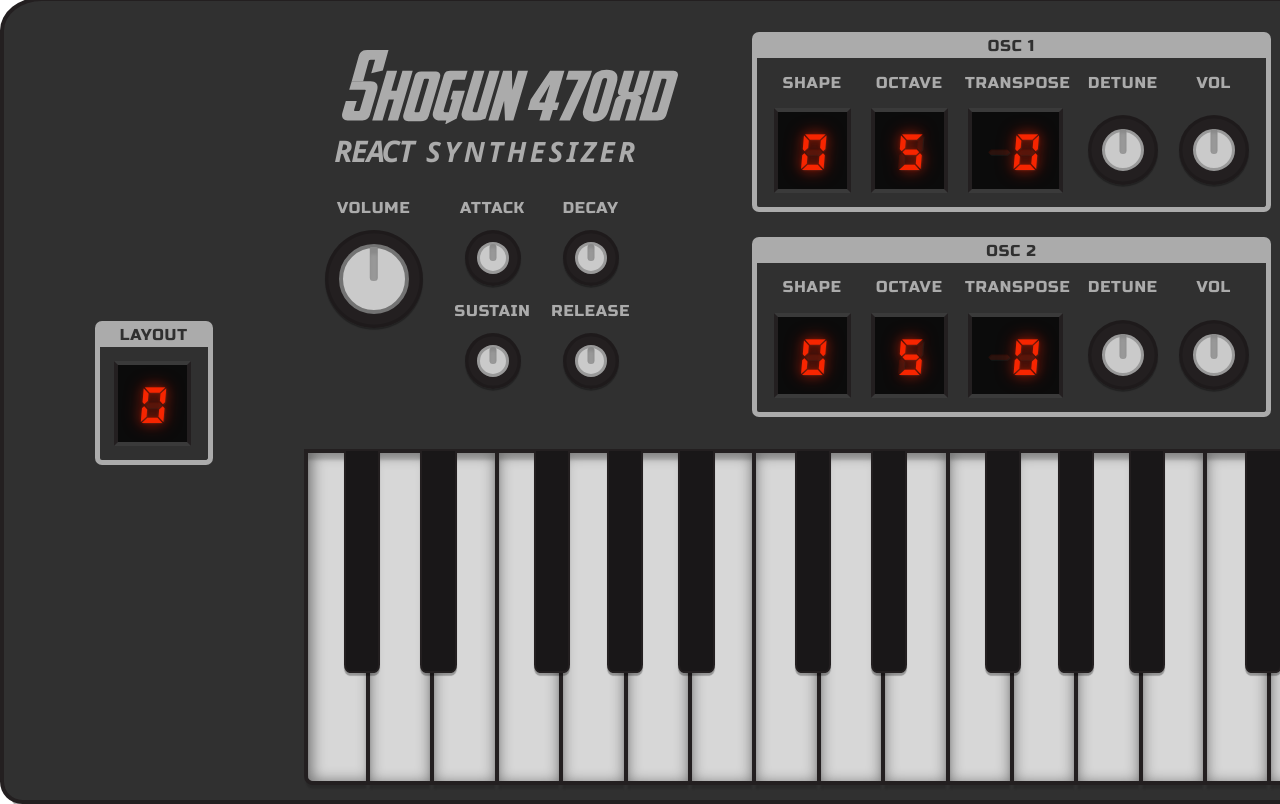
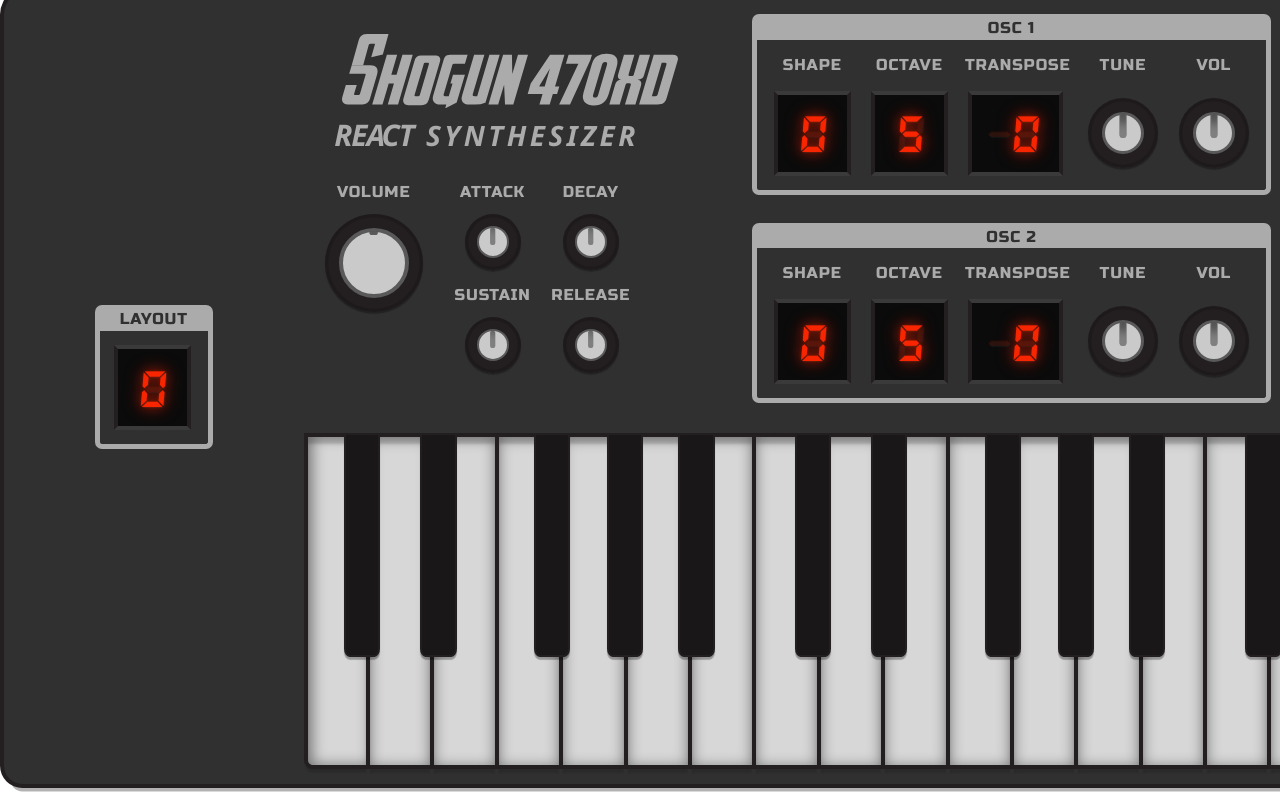
Before and after one commit to adamhari/piano-roll, a React (Create React App) app: page / in a window 1280 px wide. Shown: the top 804 px of the page. Built offline with nearby package versions, Linux system fonts and the light colour scheme.

Commit message:
add filter UI

```diff
--- a/src/App.js
+++ b/src/App.js
@@ -14,7 +14,7 @@ class App extends Component {
     this.octaves = props.octaves;
     this.voices = {};
 
-    if (!this.octaves || this.octaves > 10 || !Number.isInteger(this.octaves)) {
+    if (!this.octaves || !Number.isInteger(this.octaves) || this.octaves > 10 || this.octaves < 4) {
       this.octaves = 4;
     }
 
@@ -278,7 +278,14 @@ class App extends Component {
   };
 
   handleMouseWheelControl = (activeControl, activeControlType, e) => {
-    console.log("handleMouseWheelControl", activeControl, activeControlType, e);
+    console.log("handleMouseWheelControl", activeControl, activeControlType, e.deltaY);
+
+    const { pixelStep } = CONTROL_TYPES[activeControlType];
+
+    const change = e.deltaY > 0 ? -1 : 1;
+    const value = change * Math.round(5 / pixelStep);
+    this.changeControlValue(activeControl, value);
+    return false;
   };
 
   activateControl = (activeControl, activeControlType, screenY) => {
--- a/src/components/Piano.js
+++ b/src/components/Piano.js
@@ -6,6 +6,13 @@ import { CONTROLS } from "../js/statics";
 
 const Piano = props => {
   const { attack, decay, detune, gain, layout, master, octave, release, shape, sustain, transpose } = props;
+
+  const renderGlobalSection = () => (
+    <div id="pr-global-section">
+      {renderLogo()}
+      {renderGlobalControls()}
+    </div>
+  );
 
   const renderLogo = () => (
     <div id="pr-logo-section">
@@ -131,7 +138,7 @@ const Piano = props => {
           <PianoKnobControl
             {...props}
             name="detune"
-            label="detune"
+            label="tune"
             size="medium"
             min={CONTROLS.detune.range.min}
             max={CONTROLS.detune.range.max}
@@ -157,7 +164,7 @@ const Piano = props => {
           <PianoKnobControl
             {...props}
             name="detune"
-            label="detune"
+            label="tune"
             size="medium"
             min={CONTROLS.detune.range.min}
             max={CONTROLS.detune.range.max}
@@ -177,6 +184,52 @@ const Piano = props => {
     </div>
   );
 
+  const renderFilter = () => (
+    <div id="pr-filter">
+      <div className="pr-filter-label">
+          FILTER
+        </div>
+      <div className="pr-filter-controls-container">
+        <PianoKnobControl
+          {...props}
+          name="master"
+          label="volume"
+          size="large"
+          min={CONTROLS.master.range.min}
+          max={CONTROLS.master.range.max}
+          value={master}
+        />
+        <PianoKnobControl
+          {...props}
+          name="master"
+          label="volume"
+          size="large"
+          min={CONTROLS.master.range.min}
+          max={CONTROLS.master.range.max}
+          value={master}
+        />
+        <PianoKnobControl
+          {...props}
+          name="master"
+          label="volume"
+          size="large"
+          min={CONTROLS.master.range.min}
+          max={CONTROLS.master.range.max}
+          value={master}
+        />
+        <PianoKnobControl
+          {...props}
+          name="master"
+          label="volume"
+          size="large"
+          min={CONTROLS.master.range.min}
+          max={CONTROLS.master.range.max}
+          value={master}
+        />
+      </div>
+    </div>
+  )
+
   return (
     <div id="pr-piano">
       <div id="pr-piano-left">
@@ -186,11 +239,9 @@ const Piano = props => {
       </div>
       <div id="pr-piano-right">
         <div id="pr-piano-right-top">
-          <div id="pr-global-section">
-            {renderLogo()}
-            {renderGlobalControls()}
-          </div>
-          <div id="pr-piano-top-controls">{renderOscillators()}</div>
+          {renderGlobalSection()}
+          {renderOscillators()}
+          {renderFilter()}
         </div>
         <div id="pr-piano-right-bottom">
           <PianoKeys {...props} />
--- a/src/styles/_variables.scss
+++ b/src/styles/_variables.scss
@@ -12,7 +12,7 @@ $color-digital-background: #0b0b0b;
 $color-digital-text: #ff2600;
 $color-knob-rubber: #231f20;
 $color-knob-metal: #cacaca;
-$color-knob-dial: #999;
+$color-knob-dial: #333;
 
 $piano-border: solid #231f20 0.15rem;
 $key-border: solid #231f20 0.075rem;
@@ -33,5 +33,5 @@ $black-key-shadow-outset-active: 0 0.075rem 0.00625rem 0rem rgba(0,0,0,0.3);
 $knob-shadow-inset: inset 0 0 0rem 0.125rem rgba(0,0,0,0.15);
 $knob-shadow-outset: 0 0.0625rem 2rem 0 rgba(0,0,0,0.45);
 
-$knob-dial-shadow-inset: inset 0rem 0.125rem 0.125rem 0.00625rem rgba(0,0,0, 0.1);
-$knob-large-dial-shadow-inset: inset 0rem 0.25rem 0.125rem 0.0125rem rgba(0,0,0 ,0.1);
+$knob-dial-shadow-inset: inset 0rem -0.5rem 0.3125rem 0 rgba(255,255,255, 0.375);
+$knob-large-dial-shadow-inset: inset 0rem -0.25rem 0.3125rem 0 rgba(255,255,255, 0.375);
--- a/src/styles/index.css
+++ b/src/styles/index.css
@@ -49,7 +49,7 @@ body {
   -webkit-box-align: center;
       -ms-flex-align: center;
           align-items: center;
-  height: 100vh;
+  height: 96vh;
 }
 
 #pr-piano {
@@ -152,11 +152,14 @@ body {
   -webkit-box-direction: normal;
       -ms-flex-flow: column nowrap;
           flex-flow: column nowrap;
+  -webkit-box-pack: center;
+      -ms-flex-pack: center;
+          justify-content: center;
   text-align: center;
 }
 
 #pr-oscillators .pr-oscillator-container {
-  margin: 0.4375rem 0;
+  margin: 0.5rem 0;
 }
 
 #pr-oscillators .pr-oscillator-container .pr-oscillator-label {
@@ -188,9 +191,20 @@ body {
 
 #pr-filter {
   height: 100%;
+  padding: 1rem;
   display: -webkit-box;
   display: -ms-flexbox;
   display: flex;
+  -webkit-box-pack: start;
+      -ms-flex-pack: start;
+          justify-content: flex-start;
+  -webkit-box-align: center;
+      -ms-flex-align: center;
+          align-items: center;
+  -webkit-box-orient: vertical;
+  -webkit-box-direction: normal;
+      -ms-flex-flow: column nowrap;
+          flex-flow: column nowrap;
 }
 
 #pr-filter .pr-filter-label {
@@ -203,8 +217,27 @@ body {
   padding: 0.1875rem 0 0.09375rem;
   color: #303030;
   background-color: #ababab;
-  border-top-left-radius: 0.1875rem;
-  border-top-right-radius: 0.1875rem;
+  border-top-left-radius: 0.25rem;
+  border-top-right-radius: 0.25rem;
+  width: 100%;
+  text-align: center;
+}
+
+#pr-filter .pr-filter-controls-container {
+  border: solid #ababab 0.1875rem;
+  border-top: none;
+  border-top-left-radius: 0;
+  border-top-right-radius: 0;
+  border-bottom-left-radius: 0.25rem;
+  border-bottom-right-radius: 0.25rem;
+  height: 100%;
+  display: -ms-grid;
+  display: grid;
+  -ms-grid-columns: auto auto;
+      grid-template-columns: auto auto;
+  -ms-grid-rows: auto auto;
+      grid-template-rows: auto auto;
+  padding: 0.5rem;
 }
 
 /***************************************
@@ -385,14 +418,14 @@ body {
   -webkit-transform: translateY(-50%);
           transform: translateY(-50%);
   border-radius: 50%;
-  border: solid #999 0.125rem;
+  border: solid #595959 0.1rem;
   background-color: #cacaca;
 }
 
 .pr-knob-control-container .pr-knob:after {
   content: '';
   display: block;
-  width: 0.25rem;
+  width: 0.2rem;
   height: 0.625rem;
   margin: auto;
   position: absolute;
@@ -400,13 +433,13 @@ body {
   left: 50%;
   -webkit-transform: translateX(-50%);
           transform: translateX(-50%);
-  border-top-left-radius: 0.125rem;
-  border-top-right-radius: 0.125rem;
+  border-top-left-radius: 0.075rem;
+  border-top-right-radius: 0.075rem;
   border-bottom-left-radius: 0.125rem;
   border-bottom-right-radius: 0.125rem;
-  background-color: #999;
-  -webkit-box-shadow: inset 0rem 0.125rem 0.125rem 0.00625rem rgba(0, 0, 0, 0.1);
-  box-shadow: inset 0rem 0.125rem 0.125rem 0.00625rem rgba(0, 0, 0, 0.1);
+  background-color: #333;
+  -webkit-box-shadow: inset 0rem -0.5rem 0.3125rem 0 rgba(255, 255, 255, 0.375);
+  box-shadow: inset 0rem -0.5rem 0.3125rem 0 rgba(255, 255, 255, 0.375);
 }
 
 .pr-knob-control-container.medium {
@@ -434,11 +467,14 @@ body {
 .pr-knob-control-container.medium .pr-knob:after {
   width: 0.25rem;
   height: 0.875rem;
+  top: 0.5625rem;
+  -webkit-box-shadow: inset 0rem -0.5rem 0.3125rem 0 rgba(255, 255, 255, 0.375);
+  box-shadow: inset 0rem -0.5rem 0.3125rem 0 rgba(255, 255, 255, 0.375);
 }
 
 .pr-knob-control-container.large {
   width: 5rem;
-  height: 5rem;
+  height: rem;
 }
 
 .pr-knob-control-container.large .pr-knob-control-value {
@@ -462,19 +498,20 @@ body {
 .pr-knob-control-container.large .pr-knob:before {
   width: 2.5rem;
   height: 2.5rem;
-  border: solid #737373 0.15rem;
+  border: solid #595959 0.16rem;
 }
 
 .pr-knob-control-container.large .pr-knob:after {
   top: 0.625rem;
-  height: 1.2rem;
-  width: 0.3rem;
-  -webkit-box-shadow: inset 0rem 0.25rem 0.125rem 0.0125rem rgba(0, 0, 0, 0.1);
-  box-shadow: inset 0rem 0.25rem 0.125rem 0.0125rem rgba(0, 0, 0, 0.1);
+  height: 0.125rem;
+  width: 0.3125rem;
+  -webkit-box-shadow: inset 0rem -0.25rem 0.3125rem 0 rgba(255, 255, 255, 0.375);
+  box-shadow: inset 0rem -0.25rem 0.3125rem 0 rgba(255, 255, 255, 0.375);
   border-top-left-radius: 0.05rem;
   border-top-right-radius: 0.05rem;
-  border-bottom-left-radius: 0.125rem;
-  border-bottom-right-radius: 0.125rem;
+  border-bottom-left-radius: 0.0625rem;
+  border-bottom-right-radius: 0.0625rem;
+  background-color: black;
 }
 
 /***************************************
--- a/src/styles/index.scss
+++ b/src/styles/index.scss
@@ -20,7 +20,7 @@ body {
   display: flex;
   // justify-content:center;
   align-items: center;
-  height: 100vh;
+  height: 96vh;
 }
 
 #pr-piano {
@@ -111,10 +111,11 @@ body {
   height: 100%;
   display: flex;
   flex-flow: column nowrap;
+  justify-content: center;
   text-align: center;
 
   .pr-oscillator-container {
-    margin: 0.4375rem 0;
+    margin: 0.5rem 0;
 
     .pr-oscillator-label {
       @include control-outline-label;
@@ -132,18 +133,25 @@ body {
 
 #pr-filter {
   height: 100%;
+  padding: 1rem;
   display: flex;
+  justify-content: flex-start;
+  align-items: center;
+  flex-flow: column nowrap;
 
   .pr-filter-label {
-    @include label-text;
-    color: $color-piano-plastic;
-    background-color: $color-piano-label;
-    border-top-left-radius: 0.1875rem;
-    border-top-right-radius: 0.1875rem;
+    @include control-outline-label;
+    width: 100%;
+    text-align: center;
   }
 
   .pr-filter-controls-container {
-
+    @include control-outline;
+    height: 100%;
+    display: grid;
+    grid-template-columns: auto auto;
+    grid-template-rows: auto auto;
+    padding: 0.5rem;
   }
 }
 
@@ -292,9 +300,7 @@ body {
 
     @include box-shadow($knob-shadow-inset);
 
-  }
-
-  .pr-knob:before {
+    &:before {
       content: '';
       display: block;
       box-sizing: border-box;
@@ -307,15 +313,15 @@ body {
       transform: translateY(-50%);
 
       border-radius: 50%;
-    border: solid $color-knob-dial 0.125rem;
+      border: solid lighten($color-knob-dial, 15%) 0.1rem;
       background-color: $color-knob-metal;
     }
 
-  .pr-knob:after {
+    &:after {
       content: '';
       display: block;
 
-    width: 0.25rem;
+      width: 0.2rem;
       height: 0.625rem;
       margin: auto;
       position: absolute;
@@ -323,17 +329,19 @@ body {
       left: 50%;
       transform: translateX(-50%);
 
-    border-top-left-radius: 0.125rem;
-    border-top-right-radius: 0.125rem;
+      border-top-left-radius: 0.075rem;
+      border-top-right-radius: 0.075rem;
       border-bottom-left-radius: 0.125rem;
       border-bottom-right-radius: 0.125rem;
 
       background-color: $color-knob-dial;
 
-
       @include box-shadow($knob-dial-shadow-inset);
+    }
 
   }
+
+
 
   &.medium {
     width: 3.25rem;
@@ -362,13 +370,16 @@ body {
       &:after {
         width: 0.25rem;
         height: 0.875rem;
+        top: 0.5625rem;
+
+        @include box-shadow($knob-dial-shadow-inset);
       }
     }
   }
 
   &.large {
     width: 5rem;
-    height: 5rem;
+    height: rem;
 
     .pr-knob-control-value {
       bottom: -0.75rem;
@@ -391,20 +402,22 @@ body {
       &:before {
         width: 2.5rem;
         height: 2.5rem;
-        border: solid darken($color-knob-dial, 15%) 0.15rem;
+        border: solid lighten($color-knob-dial, 15%) 0.16rem;
       }
 
       &:after {
         top: 0.625rem;
-        height: 1.2rem;
-        width: 0.3rem;
+        height: 0.125rem;
+        width: 0.3125rem;
 
         @include box-shadow($knob-large-dial-shadow-inset);
 
         border-top-left-radius: 0.05rem;
         border-top-right-radius: 0.05rem;
-        border-bottom-left-radius: 0.125rem;
-        border-bottom-right-radius: 0.125rem;
+        border-bottom-left-radius: 0.0625rem;
+        border-bottom-right-radius: 0.0625rem;
+
+        background-color: black;
       }
     }
   }
```
Also changed, not shown: 1 other file (tests, documents, lock files or other folders). Lines whose indentation alone changed are shown as unchanged.
